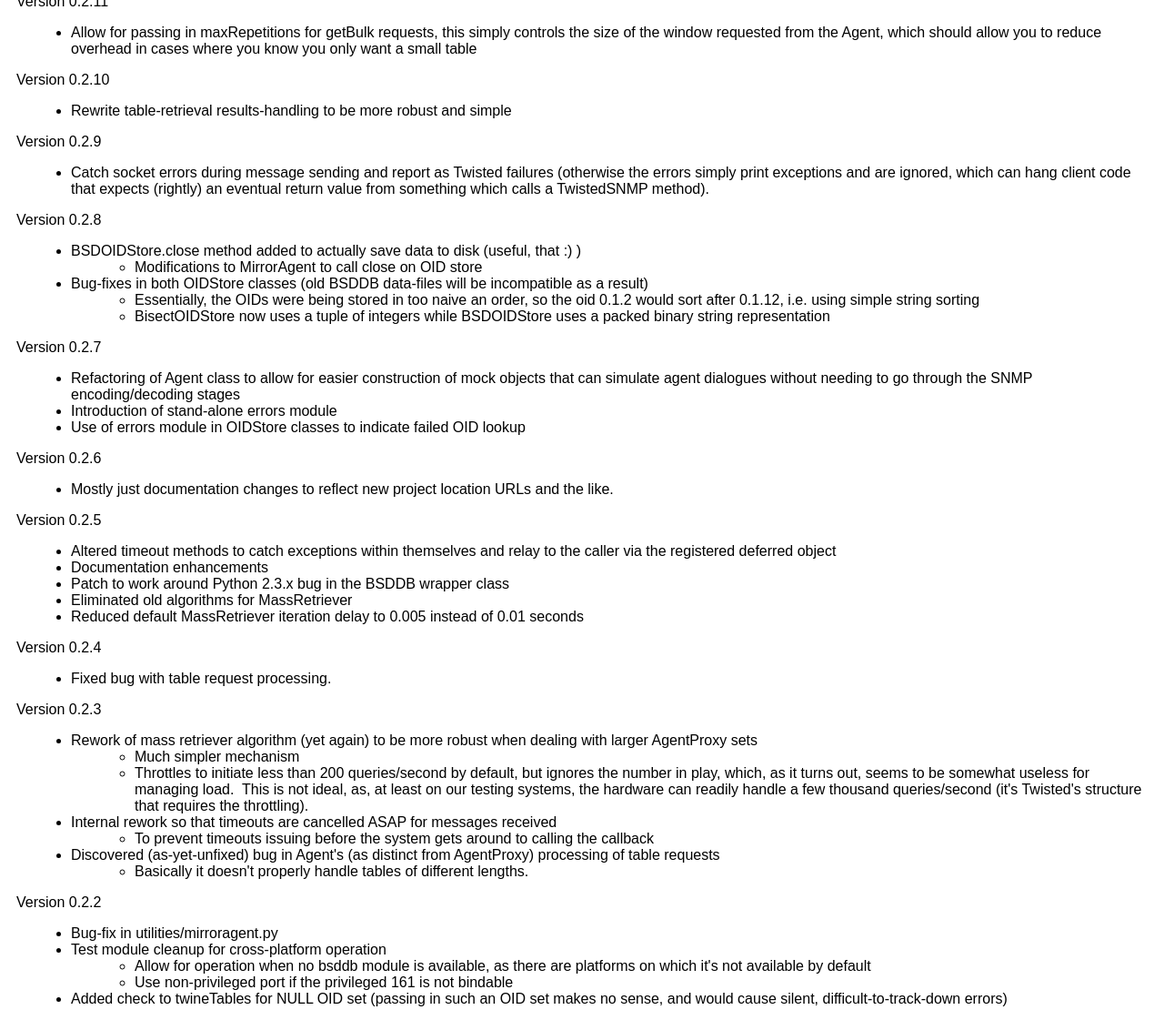
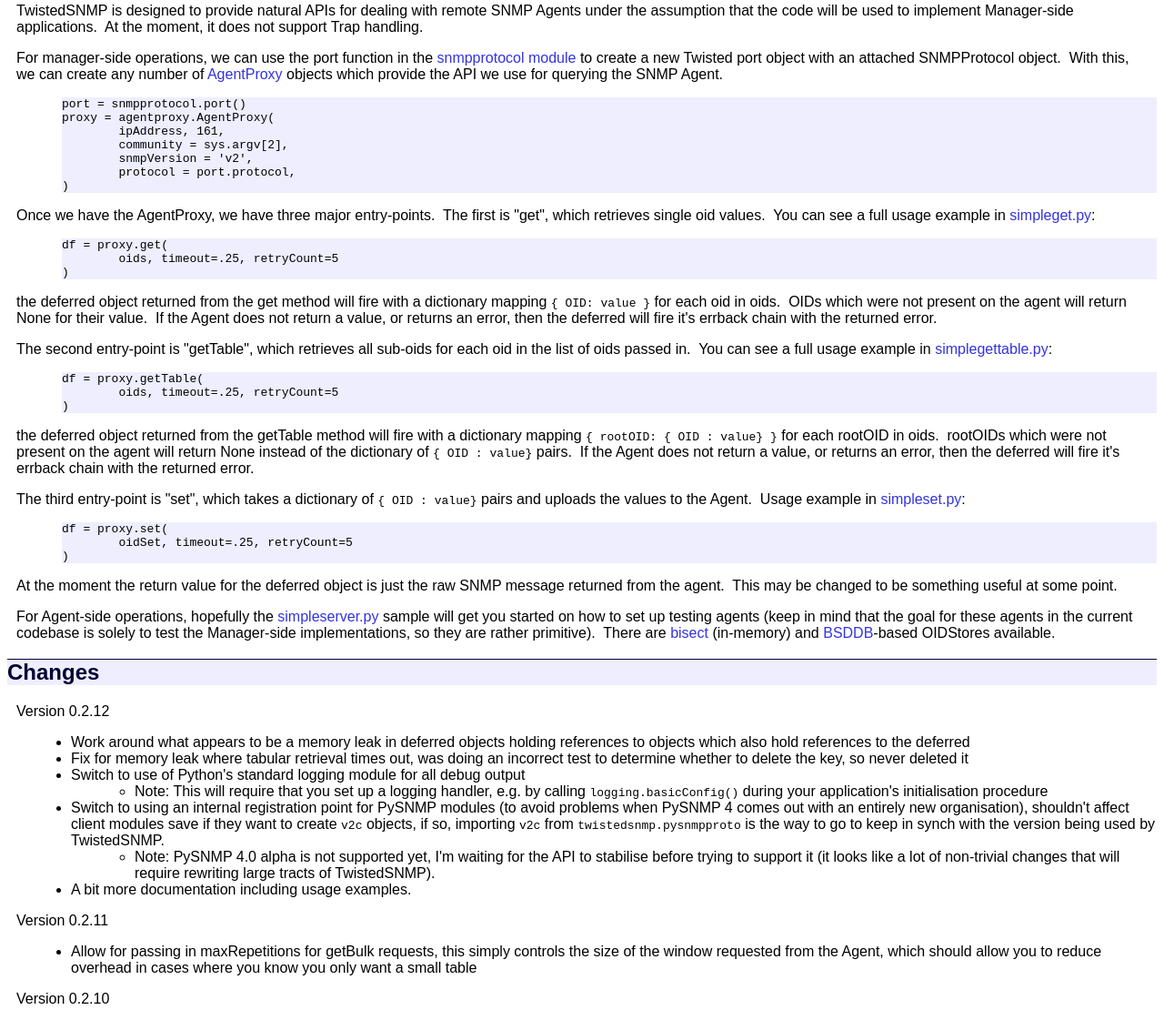
Before and after one commit to mcfletch/twistedsnmp, a plain HTML site: page doc/index.html in a window 1280 px wide. Shown: the part 593-1703 px from the top of the page at 91% size. Drawn offline with Linux system fonts and the light colour scheme.

Commit message:
Version notes, usage section

```diff
--- a/doc/index.html
+++ b/doc/index.html
@@ -3,7 +3,6 @@
   <meta http-equiv="Content-Type" content="text/html; charset=windows-1252"><title>TwistedSNMP</title>
 
   <link rel="stylesheet" type="text/css" href="style/sitestyle.css"></head>
-
 <body style="background-color: rgb(255, 255, 255); color: rgb(0, 0, 0);" alink="#008000" link="#000080" vlink="#800080">
 <h1>TwistedSNMP<br>
 </h1>
@@ -25,9 +24,10 @@ testing)</li>
 </ul>
 <p>Once complete, we can look at either incorporating the system into
 the PySNMP or Twisted distribution.&nbsp; For now, you can download
-TwistedSNMP from the <a href="https://sourceforge.net/projects/twistedsnmp/">project page</a>.<br>
+TwistedSNMP from the <a href="https://sourceforge.net/projects/twistedsnmp/">project page</a>.&nbsp; If you have feedback, feel free to contact the <a href="http://www.vrplumber.com/">author</a>.<br>
 </p>
 <h2>Installation</h2>
+
 <p>TwistedSNMP is distributed as a Python distutils package.&nbsp; You
 can install it by unpacking the source distribution and running:<br>
 </p>
@@ -41,9 +41,82 @@ form of the auto-generated <a href="pydoc/twistedsnmp.html">PyDoc
 reference</a> API, which includes auto-generated documentation for <a href="pydoc/pysnmp.html">PySNMP</a>.&nbsp; You can find usage examples
 in the test sub-directory of the distribution.<br>
 </p>
+<h3>Usage</h3>
+<p>TwistedSNMP is designed to provide natural APIs for dealing with
+remote SNMP Agents under the assumption that the code will be used to
+implement Manager-side applications.&nbsp; At the moment, it does not
+support Trap handling.<br>
+</p>
+<p>For manager-side operations, we can use the port function in the <a href="pydoc/twistedsnmp.snmpprotocol.html">snmpprotocol module</a> to create a new Twisted port object with an attached SNMPProtocol object.&nbsp; With this, we can create any number of <a href="pydoc/twistedsnmp.agentproxy.html">AgentProxy</a> objects which provide the API we use for querying the SNMP Agent.<br>
+</p>
+<pre>port = snmpprotocol.port()<br>proxy = agentproxy.AgentProxy(<br>	ipAddress, 161,<br>	community = sys.argv[2],<br>	snmpVersion = 'v2',<br>	protocol = port.protocol,<br>)<br></pre>
+<p>Once we have the AgentProxy, we have three major entry-points.&nbsp;
+The first is "get", which retrieves single oid values.&nbsp; You can
+see a full usage example in <a href="examples/simpleget.py.xhtml">simpleget.py</a>:<br>
+</p>
+<pre>df = proxy.get(<br>	oids, timeout=.25, retryCount=5<br>)<br></pre>
+<p>the deferred object returned from the get method will fire with a dictionary mapping <code>{ OID: value }</code>
+for each oid in oids.&nbsp; OIDs which were not present on the agent
+will return None for their value.&nbsp; If the Agent does not return a
+value, or returns an error, then the deferred will fire it's errback
+chain with the returned error.<br>
+</p>
+<p>The second entry-point is "getTable", which retrieves all sub-oids
+for each oid in the list of oids passed in.&nbsp; You can see a full
+usage example in <a href="examples/simplegettable.py.xhtml">simplegettable.py</a>:<br>
+</p>
+<pre>df = proxy.getTable(<br>	oids, timeout=.25, retryCount=5<br>)<br></pre>
+<p>the deferred object returned from the getTable method will fire with a dictionary mapping <code>{ rootOID: { OID : value} }</code>
+for each rootOID in oids.&nbsp; rootOIDs which were not present on the agent will
+return None instead of the dictionary of <code>{ OID : value}</code> pairs.&nbsp; If the Agent does not return a value, or
+returns an error, then the deferred will fire it's errback chain with
+the returned error.</p>
+<p>The third entry-point is "set", which takes a dictionary of <code>{ OID : value}</code> pairs and uploads the values to the Agent.&nbsp; Usage example in <a href="examples/simpleset.py.xhtml">simpleset.py</a>:<br>
+</p>
+<pre>df = proxy.set(<br>	oidSet, timeout=.25, retryCount=5<br>)<br></pre>
+<p>At the moment the return value for the deferred object is just the
+raw SNMP message returned from the agent.&nbsp; This may be changed to
+be something useful at some point.<br>
+</p>
+<p>For Agent-side operations, hopefully the <a href="examples/simpleserver.py.xhtml">simpleserver.py</a>
+sample will get you started on how to set up testing agents (keep in
+mind that the goal for these agents in the current codebase is solely
+to test the Manager-side implementations, so they are rather
+primitive).&nbsp; There are <a href="pydoc/twistedsnmp.bisectoidstore.html">bisect</a> (in-memory) and <a href="pydoc/twistedsnmp.bsdoidstore.html">BSDDB</a>-based OIDStores available.<br>
+</p>
+<p>
+</p>
+
 <h2>Changes</h2>
+<p>Version 0.2.12<br>
+</p>
+<ul>
+  <li>Work around what appears to be a memory leak in deferred objects
+holding references to objects which also hold references to the deferred</li><li>Fix
+for memory leak where tabular retrieval times out, was doing an
+incorrect test to determine whether to delete the key, so never deleted
+it</li>
+  <li>Switch to use of Python's standard logging module for all debug output</li>
+  <ul>
+    <li>Note: This will require that you set up a logging handler, e.g. by calling <code>logging.basicConfig()</code> during your application's initialisation procedure</li>
+  </ul>
+  <li>Switch to using an internal registration point for PySNMP modules
+(to avoid problems when PySNMP 4 comes out with an entirely new
+organisation), shouldn't affect client modules save if they want to
+create <code>v2c</code> objects, if so, importing <code>v2c</code> from <code>twistedsnmp.pysnmpproto</code> is the way to go to keep in synch with the version being used by TwistedSNMP.</li>
+  <ul>
+    <li>Note: PySNMP 4.0 alpha is not supported yet, I'm waiting for
+the API to stabilise before trying to support it (it looks like a lot
+of non-trivial changes that will require rewriting large tracts of
+TwistedSNMP).</li>
+  </ul>
+  <li>A bit more documentation including usage examples.<br>
+  </li>
+
+</ul>
 <p>Version 0.2.11<br>
 </p>
+
 <ul>
   <li>Allow for passing in maxRepetitions for getBulk requests, this
 simply controls the size of the window requested from the Agent, which
@@ -108,6 +181,7 @@ URLs and the like.<br>
 </p>
 <ul>
   <li>Altered timeout methods to catch exceptions within themselves and
+
 relay to the caller via the registered deferred object</li>
   <li>Documentation enhancements</li>
   <li>Patch to work around Python 2.3.x bug in the BSDDB wrapper class</li>
```
